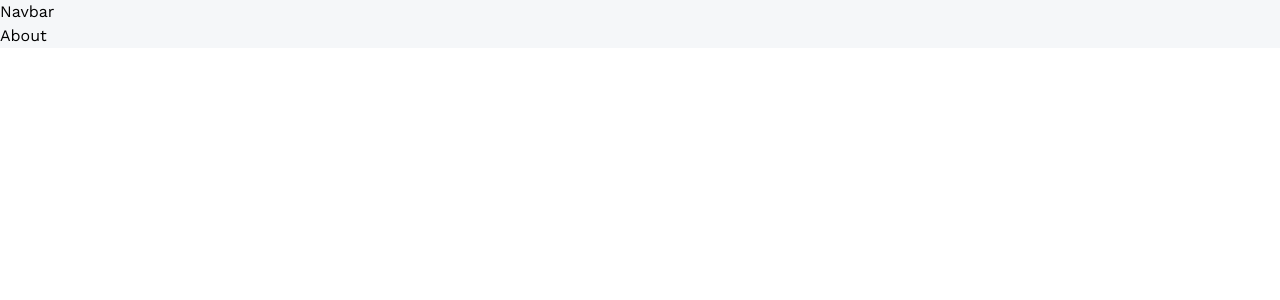
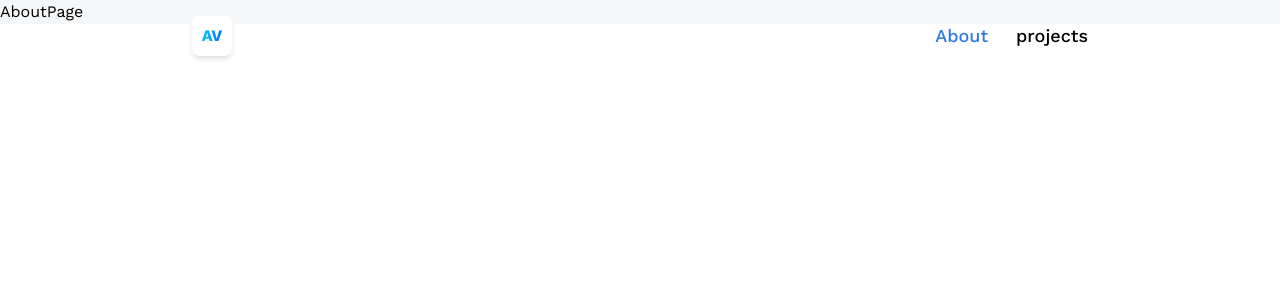
Before and after one commit to Antoniovsb25/3d-portfolio, a React (Vite) app: page /about in a window 1280 px wide. Shown: the top 300 px of the page. Built offline with nearby package versions, Linux system fonts and the light colour scheme.

Commit message:
feat: organize pages files

```diff
--- a/src/App.tsx
+++ b/src/App.tsx
@@ -1,5 +1,6 @@
 import { Route, BrowserRouter as Router, Routes } from "react-router-dom";
 import Navbar from "./components/Navbar";
+import { AboutPage, ContactPage, HomePage, ProjectsPage } from "./pages";
 
 export default function App() {
   return (
@@ -7,10 +8,10 @@ export default function App() {
       <Router>
         <Navbar />
         <Routes>
-          <Route path="/" element={"Home"} />
-          <Route path="/about" element={"About"} />
-          <Route path="/projects" element={"projects"} />
-          <Route path="/contact" element={"contact"} />
+          <Route path="/" element={<HomePage />} />
+          <Route path="/about" element={<AboutPage />} />
+          <Route path="/projects" element={<ProjectsPage />} />
+          <Route path="/contact" element={<ContactPage />} />
         </Routes>
       </Router>
     </main>
--- a/src/components/Navbar/index.tsx
+++ b/src/components/Navbar/index.tsx
@@ -1,5 +1,34 @@
+import { NavLink } from "react-router-dom";
+
 const Navbar = () => {
-  return <div>Navbar</div>;
+  return (
+    <header className="header">
+      <NavLink
+        to="/"
+        className="w-10 h-10 rounded-lg bg-white items-center justify-center flex font-bold shadow-md"
+      >
+        <p className="blue-gradient_text">AV</p>
+      </NavLink>
+      <nav className="flex text-lg gap-7 font-medium">
+        <NavLink
+          to="/about"
+          className={({ isActive }) =>
+            isActive ? "text-blue-500" : "text-black"
+          }
+        >
+          About
+        </NavLink>
+        <NavLink
+          to="/projects"
+          className={({ isActive }) =>
+            isActive ? "text-blue-500" : "text-black"
+          }
+        >
+          projects
+        </NavLink>
+      </nav>
+    </header>
+  );
 };
 
 export default Navbar;
--- /dev/null
+++ b/src/pages/About/index.tsx
@@ -0,0 +1,5 @@
+const AboutPage = () => {
+  return <div>AboutPage</div>;
+};
+
+export default AboutPage;
--- /dev/null
+++ b/src/pages/Contact/index.tsx
@@ -0,0 +1,5 @@
+const ContactPage = () => {
+  return <div>ContactPage</div>;
+};
+
+export default ContactPage;
--- /dev/null
+++ b/src/pages/Home/index.tsx
@@ -0,0 +1,6 @@
+
+const HomePage = () => {
+  return <div>HomePage</div>;
+};
+
+export default HomePage;
--- /dev/null
+++ b/src/pages/Projects/index.tsx
@@ -0,0 +1,6 @@
+
+const ProjectsPage = () => {
+  return <div>Projects</div>;
+};
+
+export default ProjectsPage;
--- /dev/null
+++ b/src/pages/index.tsx
@@ -0,0 +1,6 @@
+import HomePage from "./Home";
+import AboutPage from "./About";
+import ProjectsPage from "./Projects";
+import ContactPage from "./Contact";
+
+export { HomePage, AboutPage, ProjectsPage, ContactPage };
```
